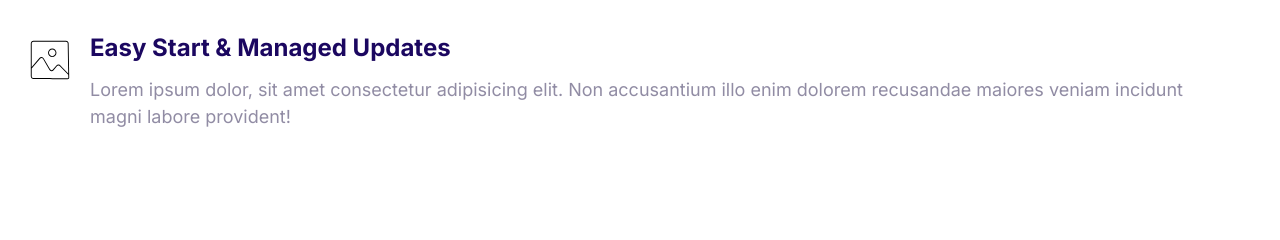
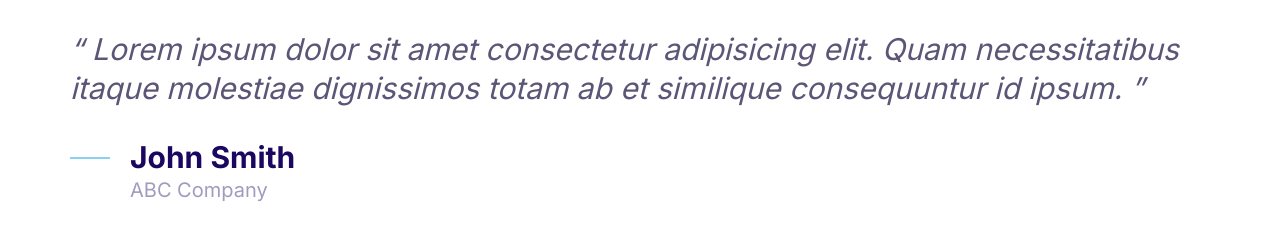
Before and after one commit to mhaidert/haider, a plain HTML site: page index.html in a window 1280 px wide. Drawn offline with Linux system fonts and the light colour scheme.

Commit message:
Added quote for web page and designed.

```diff
--- a/css/styles.css
+++ b/css/styles.css
@@ -9,6 +9,7 @@ html {
     --color-accent: #ff3400;
     --color-headings: #1b0760;
     --color-body: #918ca4;
+    --color-body-darker: #5c5577;
     --color-border: #ccc;
     --border-radius: 30px;
 }
@@ -393,3 +394,53 @@ a {
 .media__image {
     margin-top: 1rem;
 }
+
+/* Quotes */
+
+.quote {
+    font-size: 3rem;
+    font-style: italic;
+    color: var(--color-body-darker);
+    line-height: 1.3;
+}
+
+.quote__text::before {
+    content: open-quote;
+}
+
+.quote__text::after {
+    content: close-quote;
+}
+
+.quote__author {
+    font-size: 3rem;
+    font-weight: 3rem;
+    font-style: normal;
+    margin-bottom: 0;
+}
+
+.quote__organization {
+    color: var(--color-headings);
+    opacity: 0.4;
+    font-size: 2rem;
+    font-style: normal;
+}
+
+.quote__line {
+    position: relative;
+    bottom: 10px;
+}
+
+@media screen and (min-width: 1024) {
+    .quote {
+        font-size: 2rem;
+    }
+
+    .quote__author {
+        font-size: 2.4rem;
+    }
+
+    .quote__organization {
+        font-size: 1.6rem;
+    }
+}
--- a/index.html
+++ b/index.html
@@ -15,20 +15,25 @@
     <link rel="stylesheet" href="css/styles.css" />
   </head>
   <body>
+    <blockquote class="quote">
+      <p class="quote__text">
+        Lorem ipsum dolor sit amet consectetur adipisicing elit. Quam
+        necessitatibus itaque molestiae dignissimos totam ab et similique
+        consequuntur id ipsum.
+      </p>
+      <footer>
         <div class="media">
           <div class="media__image">
-        <svg class="icon icon--primary">
-          <use xlink:href="images/sprite.svg#snap"></use>
+            <svg class="icon icon--primary quote__line">
+              <use xlink:href="images/sprite.svg#line"></use>
             </svg>
           </div>
           <div class="media__body">
-        <h3 class="media__title">Easy Start & Managed Updates</h3>
-        <p>
-          Lorem ipsum dolor, sit amet consectetur adipisicing elit. Non
-          accusantium illo enim dolorem recusandae maiores veniam incidunt magni
-          labore provident!
-        </p>
+            <h3 class="media__title quote__author">John Smith</h3>
+            <p class="quote__organization">ABC Company</p>
           </div>
         </div>
+      </footer>
+    </blockquote>
   </body>
 </html>
```
Also changed, not shown: components/quotes.html (added, +19 -0 lines). Lines whose indentation alone changed are shown as unchanged.
